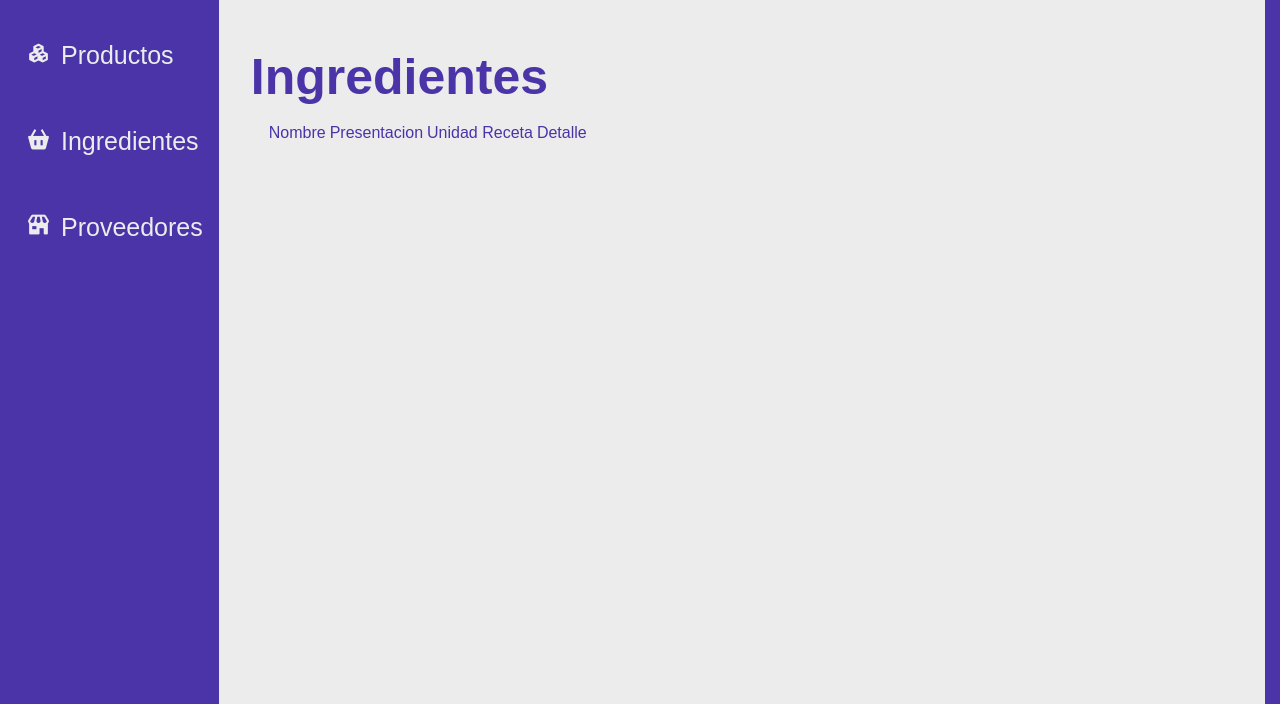
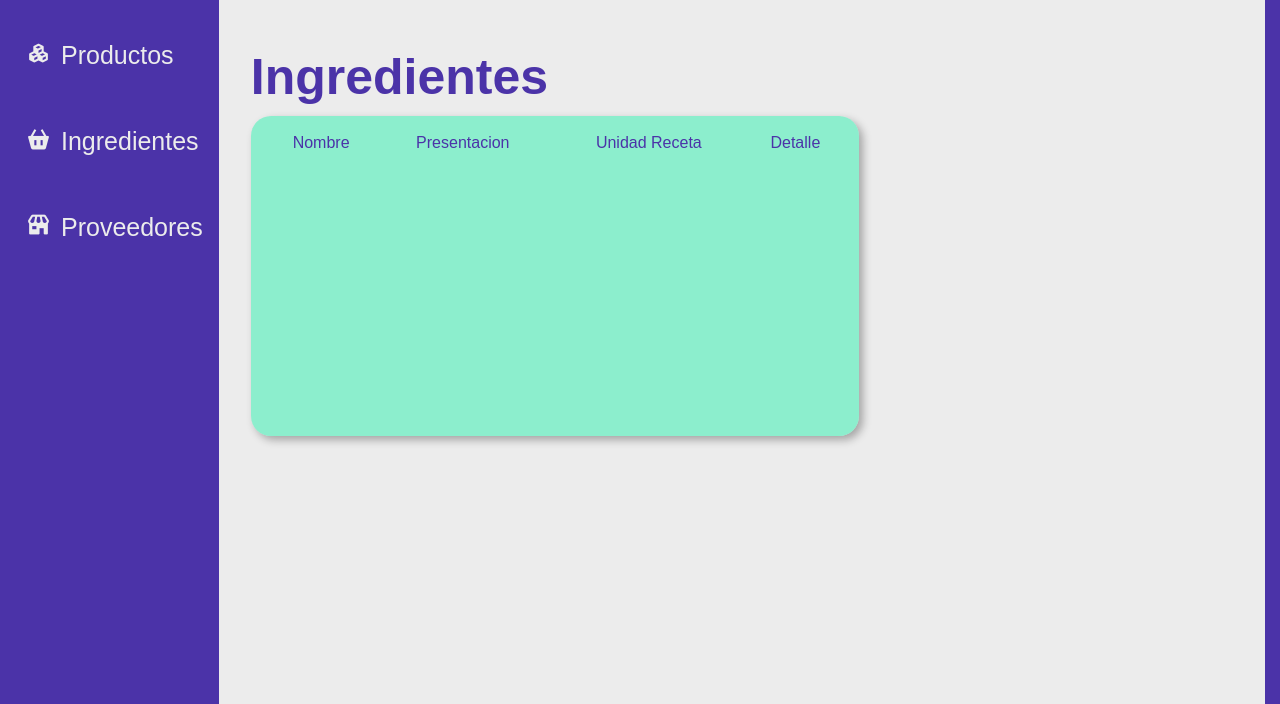
Before and after one commit to Danccs/bellavista_donuts, a Django app: page /mostrar_ing in a window 1280 px wide. Shown: the part 99-803 px from the top of the page. Run offline with Django 5.2, Linux system fonts and the light colour scheme; data that the repository does not hold is empty; parts of the project's set-up code (start-up, migrations or seed data) failed here and were passed over.

Commit message:
"cambios fase 3"

```diff
--- a/config/templates/mostrar_ing.html
+++ b/config/templates/mostrar_ing.html
@@ -9,7 +9,7 @@
 <h1 class="titulo-mos-ing">Ingredientes</h1>
 
     <table class="contenedor-mostrar-ing">
-        <thead>
+        <thead class="contenedorHead">
             <tr>
                 <td>Nombre</td>
                 <td>Presentacion</td>
--- a/config/templates/mostrar_prov.html
+++ b/config/templates/mostrar_prov.html
@@ -8,7 +8,7 @@
     <div class="container-mostrar-prov">
     <h1 class="titulo-mos-prov">Proveedores</h1>
 
-        <table>
+        <table class="contenedorProv">
             <thead class="encabezado-prov">
                 <td>Nombre</td>
                 <td>Detalle</td>
--- a/static/css/mostrar_ing.css
+++ b/static/css/mostrar_ing.css
@@ -15,6 +15,10 @@
 
 }
 
+.contenedorHead {
+
+}
+
 .titulo-mos-ing{
     font-size: 50px;
     margin: 0;
@@ -25,4 +29,18 @@
 .contenedor-mostrar-ing {
     gap: 15px;
     padding: 15px;
+    background-color: rgba(96, 239, 191, 0.684);
+    width: 60%;
+    height: 20em;
+    text-align: center;
+    margin-top: 10px;
+    border-radius: 20px;
+    overflow: hidden;
+    border: none;
+    box-shadow: 4px 4px 8px rgba(0, 0, 0, 0.3);
+
 }
+
+.contenedor-mostrar-ing a {
+    text-decoration: none;
+}
```
Also changed, not shown: static/css/mostrar_prov.css (+18 -0 lines).
